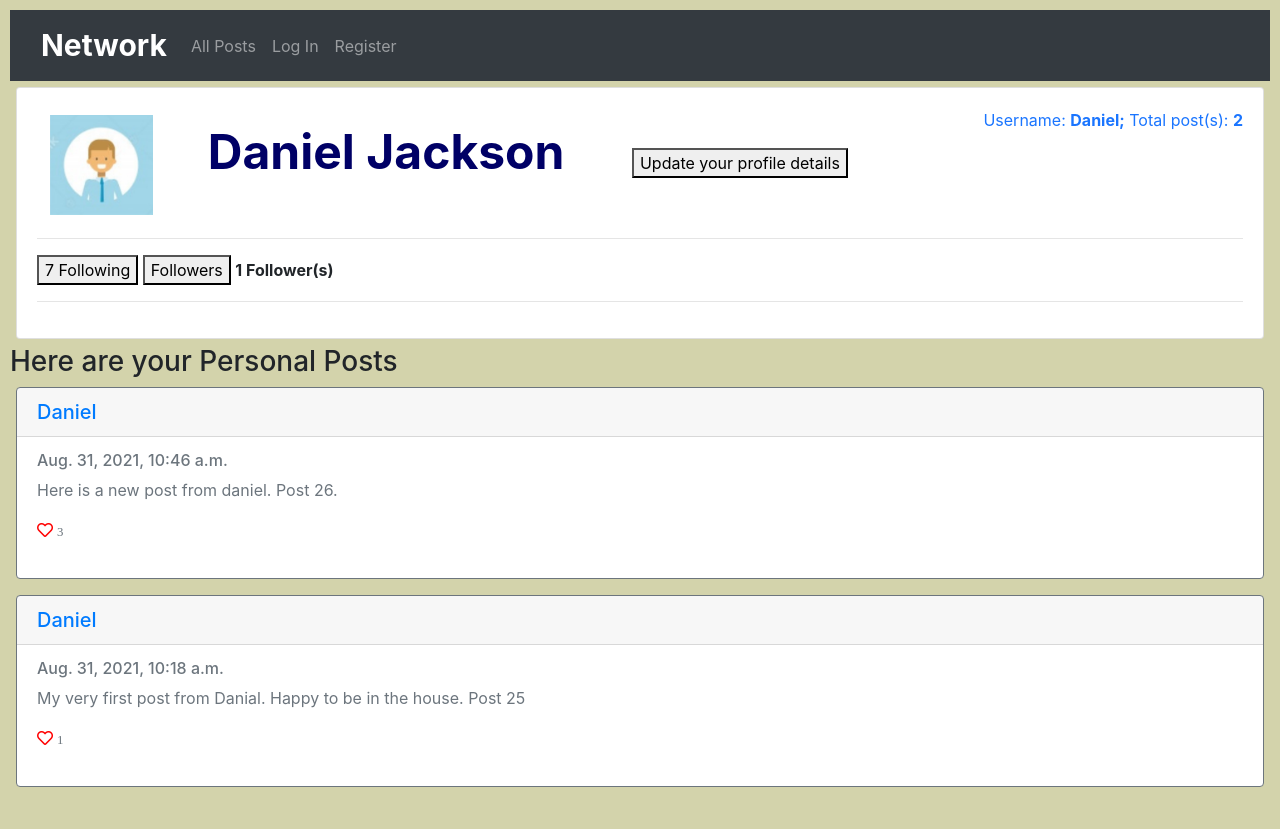
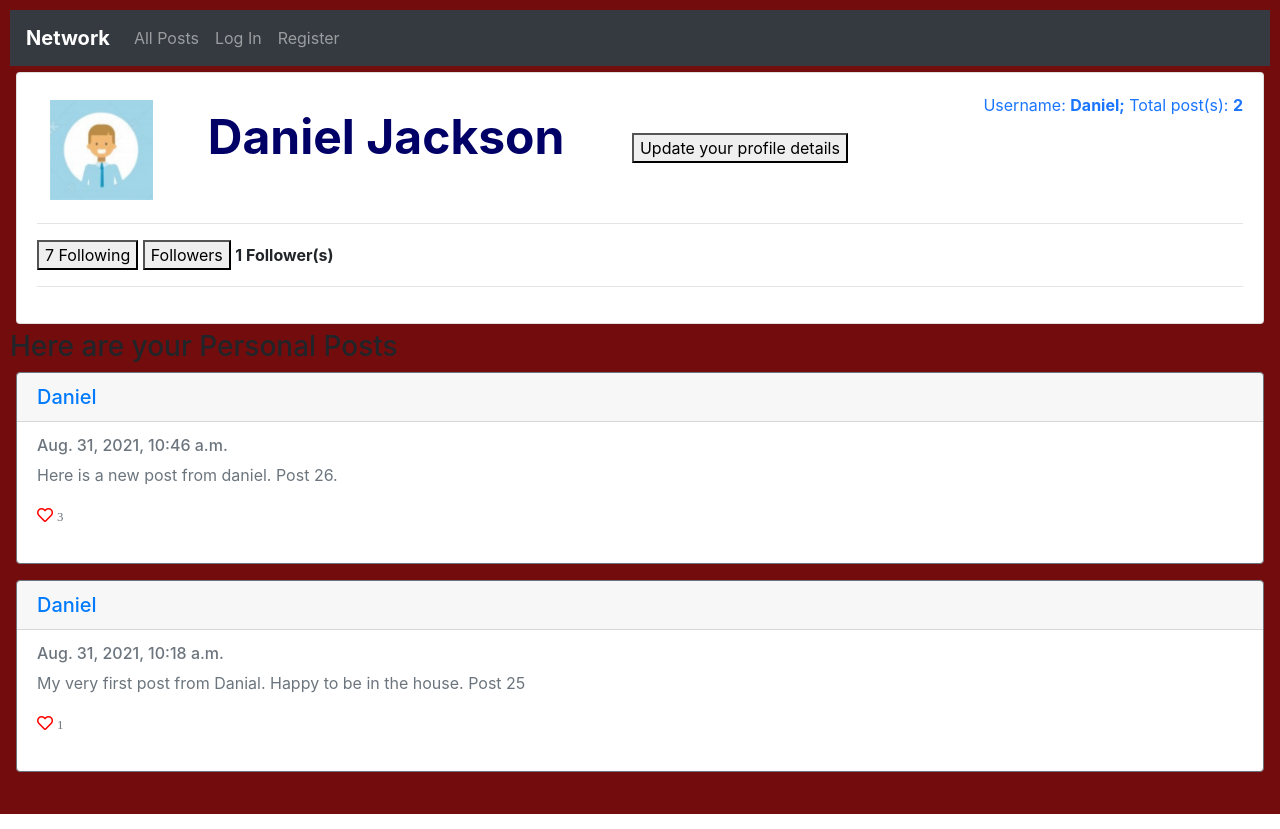
Before and after one commit to Okeoma/CS50_Network, a Django app: page /profile/daniel in a window 1280 px wide. Run offline with Django 3.2, Linux system fonts and the light colour scheme; data comes from the database, SQL or seed files in the repository; some libraries are stand-ins or nearby versions.

Commit message:
updated layout template

```diff
--- a/network/models.py
+++ b/network/models.py
@@ -16,7 +16,7 @@ class Post(models.Model):
 
 class Picture(models.Model):
     user = models.ForeignKey(User, on_delete=models.CASCADE, related_name='imageprofile')
-    image = models.ImageField(upload_to='images', blank=True, null=True)
+    image = models.ImageField(upload_to='images', null=True)
 
     def __str__(self):
         return f"{self.id}: {self.user}"
--- a/network/static/network/styles.css
+++ b/network/static/network/styles.css
@@ -1,6 +1,6 @@
 body{
     padding: 10px;
-	background-color:  #d3d3ab;
+	background-color:  #730d0d;
 }
 
 .wrapper{
--- a/network/templates/network/layout.html
+++ b/network/templates/network/layout.html
@@ -13,15 +13,12 @@
 
 <body>
 
-    <nav class="navbar navbar-expand-lg navbar-dark bg-dark">
-        <div class="container-fluid">
-            <a class="navbar-brand" href="{% url 'index' %}"><b style="font-size:30px;">Network</b></a>
-            <button class="navbar-toggler" type="button" data-bs-toggle="collapse" data-bs-target="#navbarNavDropdown" aria-controls="navbarNavDropdown" aria-expanded="false" aria-label="Toggle navigation">
-                <span class="navbar-toggler-icon"></span>
-            </button>
-            <div class="collapse navbar-collapse" id="navbarNavDropdown">
+        <nav class="navbar navbar-expand-lg navbar-dark bg-dark">
+
+            <a class="navbar-brand" href="{% url 'index' %}"><b style="font-size1:30px;">Network</b></a>
+            <div>
 	            {% with request.resolver_match.url_name as url_name %}
-                    <ul class="navbar-nav">
+                    <ul class="navbar-nav mr-auto">
 	                    {% if user.is_authenticated %}
                             <li class="nav-item {% if url_name == 'profile' %}active{% endif %}" >
                                 <a class="nav-link active" aria-current="page" href="{% url 'profile' user.username %}"><strong>{{ user.username|capfirst }}</strong></a>
@@ -31,7 +28,7 @@
                             <a class="nav-link" href="{% url 'index' %}">All Posts</a>
                         </li>
 		                {% if user.is_authenticated %}
-                            <li class="nav-item{% if url_name == 'following' %}active{% endif %}">
+                            <li class="nav-item {% if url_name == 'following' %}active{% endif %}">
                                 <a class="nav-link" href="{% url 'following' %}">Following</a>
                             </li>
 			                <li class="nav-item {% if url_name == 'logout' %}active{% endif %}">
@@ -48,8 +45,8 @@
                     </ul>
 	            {% endwith %}
             </div>
-        </div>
-    </nav>
+
+        </nav>
 
     <div class="body">
         {% block body %}
--- a/project4/settings.py
+++ b/project4/settings.py
@@ -12,6 +12,8 @@ https://docs.djangoproject.com/en/3.0/ref/settings/
 
 import os
 import django_heroku
+import dj_database_url
+from decouple import config
 
 # Build paths inside the project like this: os.path.join(BASE_DIR, ...)
 BASE_DIR = os.path.dirname(os.path.dirname(os.path.abspath(__file__)))
@@ -49,6 +51,7 @@ MIDDLEWARE = [
     'django.contrib.auth.middleware.AuthenticationMiddleware',
     'django.contrib.messages.middleware.MessageMiddleware',
     'django.middleware.clickjacking.XFrameOptionsMiddleware',
+	'whitenoise.middleware.WhiteNoiseMiddleware',
 ]
 
 ROOT_URLCONF = 'project4.urls'
@@ -124,6 +127,8 @@ PROJECT_ROOT = os.path.dirname(os.path.abspath(__file__))
 STATIC_URL = '/static/'
 STATIC_ROOT = os.path.join(BASE_DIR, "static")
 
+STATICFILES_STORAGE = 'whitenoise.storage.CompressedManifestStaticFilesStorage'
+
 MEDIA_URL = '/images/'
 MEDIA_ROOT = os.path.join(BASE_DIR, 'media')
 
```
Also changed, not shown: requirements.txt (+12 -3 lines), db.sqlite3, media/images/image2.jpg (added), 1 other file.
